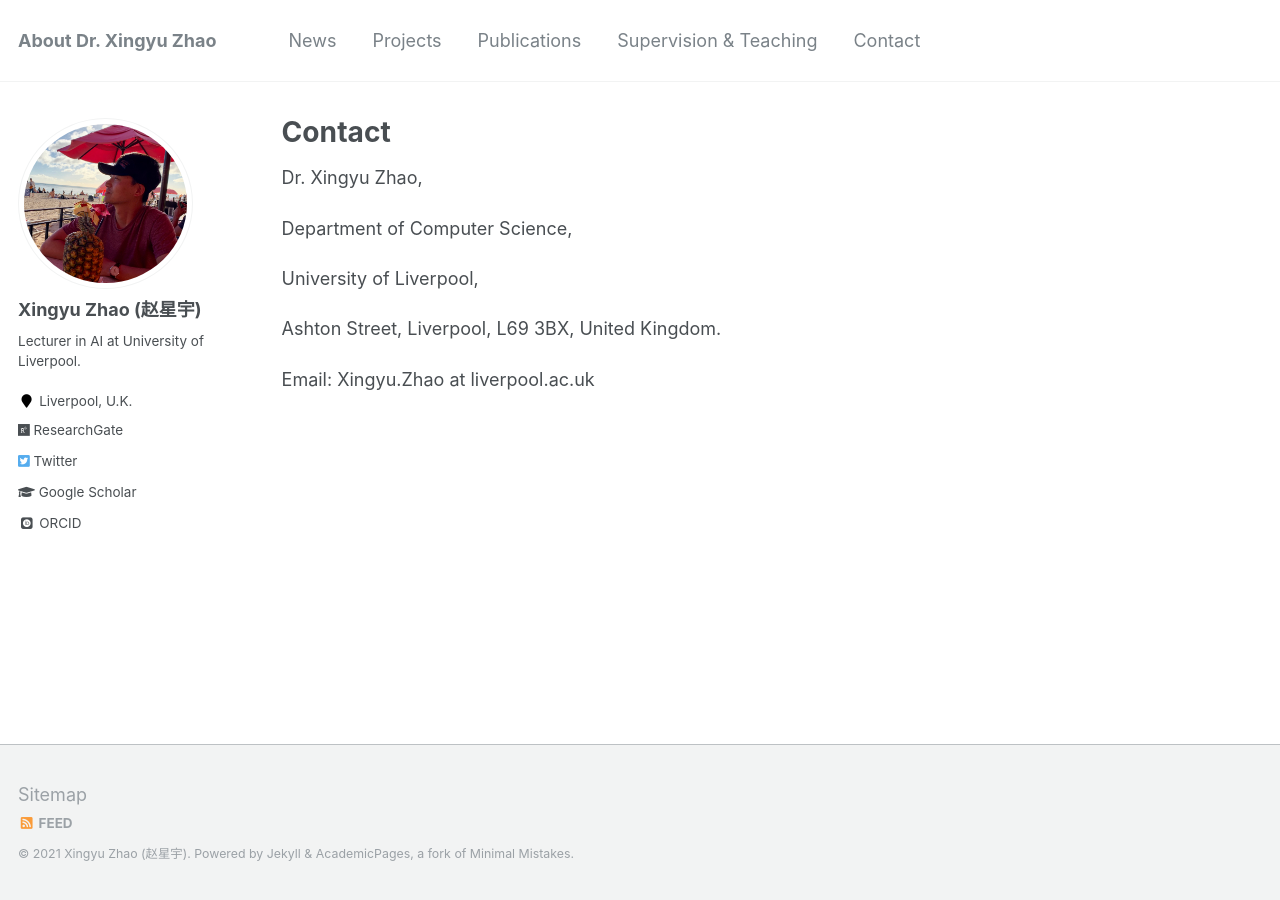
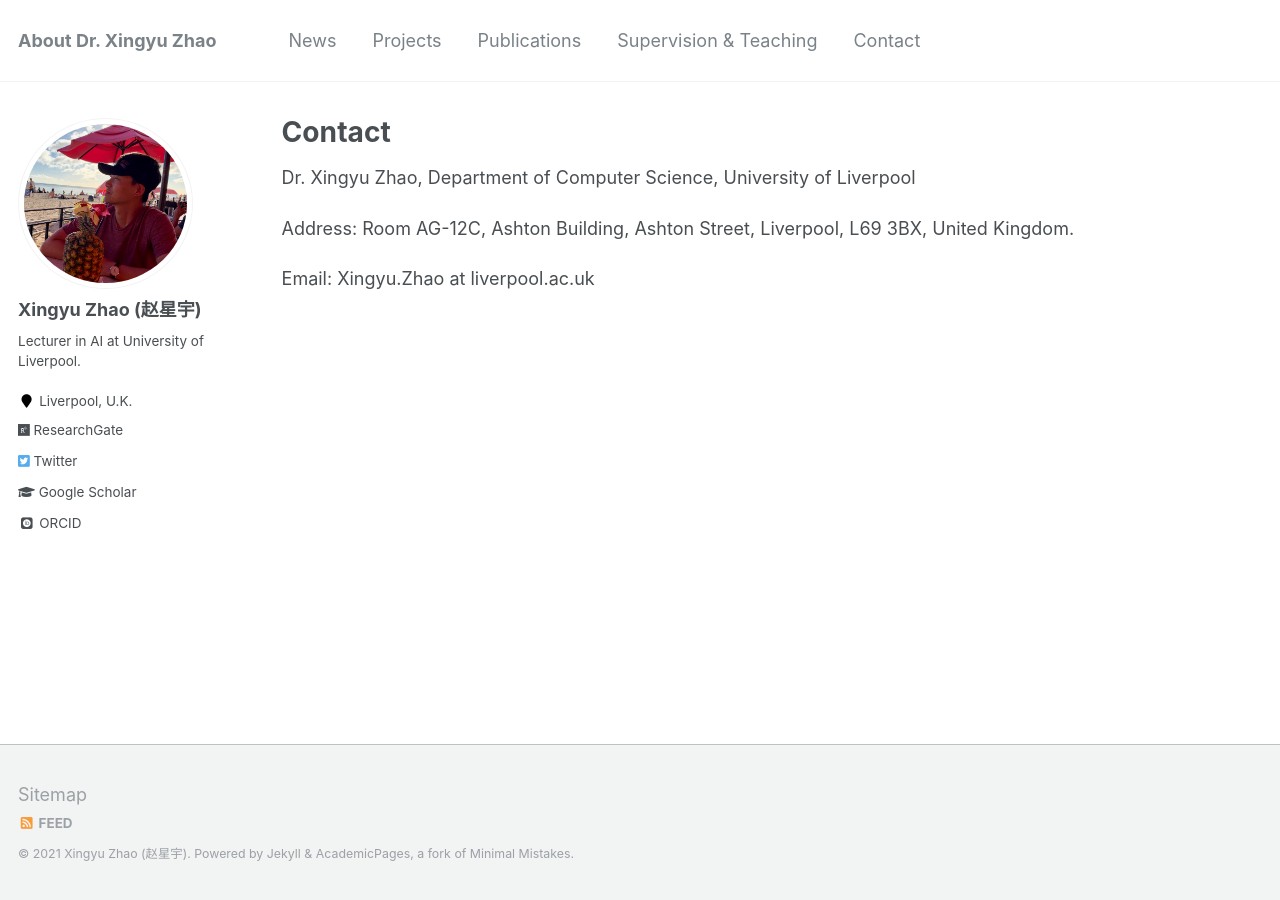
Before and after one commit to x-y-zhao/x-y-zhao.github.io, a Jekyll site: the page built from _pages/contact.md, in a window 1280 px wide. Built offline with Jekyll 4.4.1, drawn with Linux system fonts in a browser that asks for light colours; some web fonts are replaced.

Commit message:
Update contact.md

```diff
--- a/_pages/contact.md
+++ b/_pages/contact.md
@@ -9,12 +9,8 @@ redirect_from:
 
 {% include base_path %}
 
-Dr. Xingyu Zhao,
+Dr. Xingyu Zhao, Department of Computer Science, University of Liverpool
 
-Department of Computer Science,
-
-University of Liverpool,
-
-Ashton Street, Liverpool, L69 3BX, United Kingdom.
+Address: Room AG-12C, Ashton Building, Ashton Street, Liverpool, L69 3BX, United Kingdom.
 
 Email: Xingyu.Zhao at liverpool.ac.uk
```
